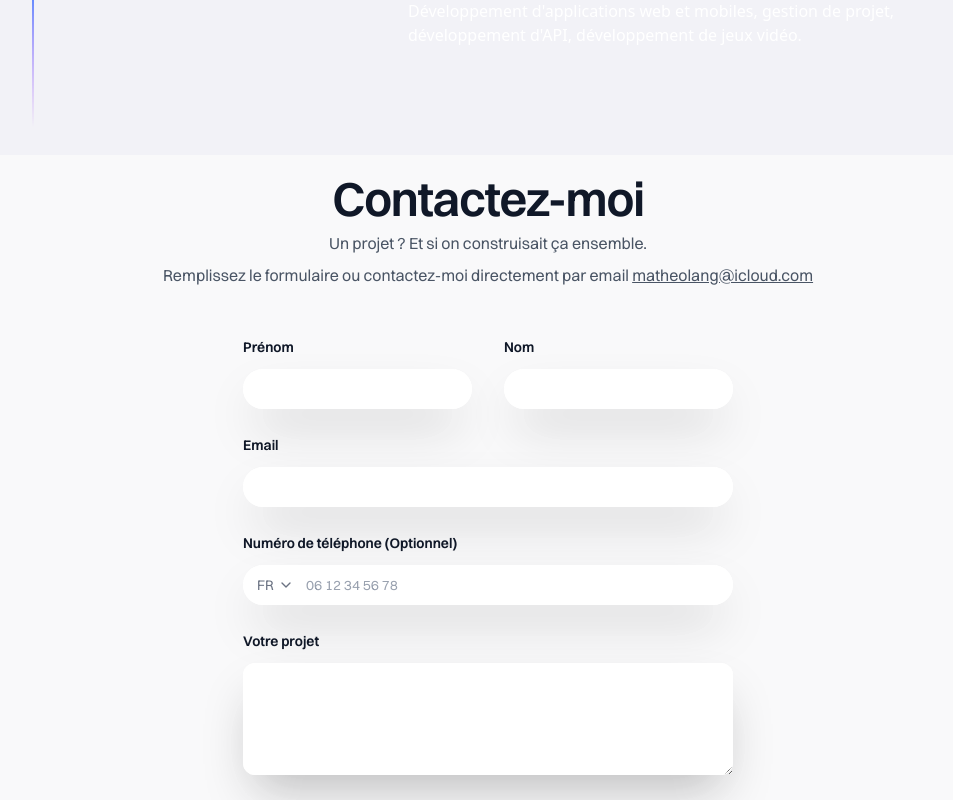
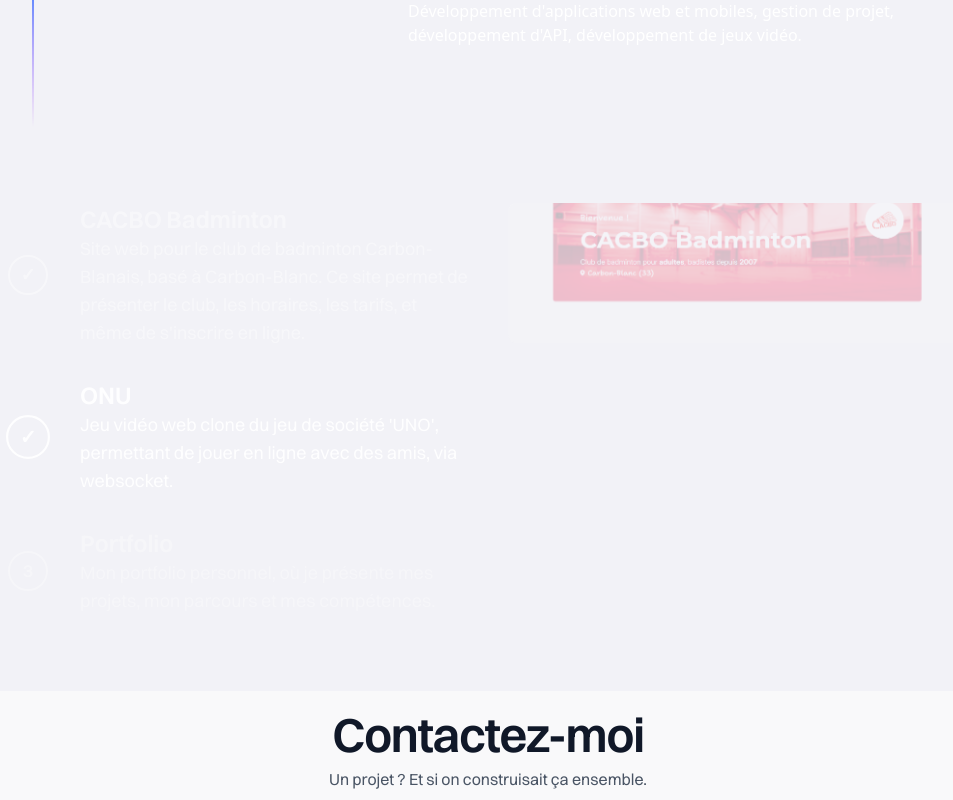
Before and after one commit to Matsuel/portfolio, a Next.js app: page / in a window 1280 px wide. Shown: the part 2840-3640 px from the top of the page, without its empty margins (152-1105 px from the left). Built offline with nearby package versions, Linux system fonts and the light colour scheme.

Commit message:
Section Projets

```diff
--- a/constants/projets.ts
+++ b/constants/projets.ts
@@ -1,52 +1,17 @@
-import { Projet } from "@/types";
-
-export const projets: Projet[] = [
+export const features = [
     {
-        name: "ATPEscrime",
-        description: "Ce site internet a été réalisé dans le but de montrer les actions de l'association à travers la pratique de l'escrime pour dénoncer les différents types de violences dans notre société.",
-        image: "/atpescrime.png",
-        color: "#d0d0d0",
-        links: {
-            web: "https://atpescrime.com",
-            github: "https://github.com/Matsuel/ATPE",
-        }
+        title: 'CACBO Badminton',
+        content: "Site web pour le club de badminton Carbon-Blanais, basé à Carbon-Blanc. Ce site permet de présenter le club, les horaires, les tarifs, et même de s'inscrire en ligne.",
+        image: '/cacbo.png'
     },
     {
-        name: "CACBO Badminton",
-        description: "Site web pour le club de badminton Carbon-Blanais, basé à Carbon-Blanc. Ce site permet de présenter le club, les horaires, les tarifs, et même de s'inscrire en ligne.",
-        image: "/cacbo.png",
-        color: "#f0f0f0",
-        links: {
-            web: "https://cacbobad.fr/",
-            github: "https://github.com/Matsuel/CACBO-Badminton",
-        }
+        title: 'ONU',
+        content: "Jeu vidéo web clone du jeu de société 'UNO', permettant de jouer en ligne avec des amis, via websocket.",
+        image: '/onu.png'
     },
     {
-        name: "F1 APP",
-        description: "Application mobile dédiée à la Formule 1, permettant de suivre les courses, les classements et les actualités de la saison.",
-        image: "/f1app.png",
-        color: "#c0c0c0",
-        links: {
-            github: "https://github.com/Wiibleyde/f1-app"
-        }
-    },
-    {
-        name: "ONU",
-        description: "Jeu vidéo web clone du jeu de société 'UNO', permettant de jouer en ligne avec des amis, via websocket.",
-        image: "/onu.png",
-        color: "#b0b0b0",
-        links: {
-            web: "https://onu.matsuel.fr",
-            github: "https://github.com/Matsuel/ONU",
-        }
-    },
-    {
-        name: "Portfolio",
-        description: "Mon portfolio personnel, où je présente mes projets, mon parcours et mes compétences.",
-        image: "/portfolio.png",
-        color: "#e0e0e0",
-        links: {
-            github: "https://github.com/Matsuel/portfolio",
-        }
+        title: 'Portfolio',
+        content: "Mon portfolio personnel, où je présente mes projets, mon parcours et mes compétences.",
+        image: '/portfolio.png'
     },
 ]
--- a/src/app/page.tsx
+++ b/src/app/page.tsx
@@ -5,6 +5,7 @@ import Hero from "@/components/Hero";
 import Loader from "@/components/Loader";
 import Navbar from "@/components/Navbar";
 import Parcours from "@/components/Parcours";
+import Projects from "@/components/Projects";
 import Services from "@/components/Services";
 
 export default function Home() {
@@ -16,6 +17,7 @@ export default function Home() {
       <Hero />
       <Services />
       <Parcours />
+      <Projects />
       <Contact />
       <Footer />
     </div>
--- /dev/null
+++ b/src/components/Features.tsx
@@ -0,0 +1,115 @@
+"use client"
+
+import React, { useState, useEffect } from "react"
+import { motion, AnimatePresence } from "framer-motion"
+import Image from "next/image"
+import { cn } from "@/utils/cn"
+
+interface Feature {
+    title: string
+    content: string
+    image: string
+}
+
+interface FeatureStepsProps {
+    features: Feature[]
+    className?: string
+    autoPlayInterval?: number
+}
+
+export function FeatureSteps({
+    features,
+    className,
+    autoPlayInterval = 6000,
+}: FeatureStepsProps) {
+    const [currentFeature, setCurrentFeature] = useState(0)
+    const [progress, setProgress] = useState(0)
+
+    useEffect(() => {
+        const timer = setInterval(() => {
+            if (progress < 100) {
+                setProgress((prev) => prev + 100 / (autoPlayInterval / 100))
+            } else {
+                setCurrentFeature((prev) => (prev + 1) % features.length)
+                setProgress(0)
+            }
+        }, 100)
+
+        return () => clearInterval(timer)
+    }, [progress, features.length, autoPlayInterval])
+
+    return (
+        <div className={cn("p-8 md:p-12", className)}>
+            <div className="max-w-7xl mx-auto w-full">
+
+                <div className="flex flex-col md:grid md:grid-cols-2 gap-6 md:gap-10">
+                    <div className="order-2 md:order-1 space-y-8">
+                        {features.map((feature, index) => (
+                            <motion.div
+                                key={index}
+                                className="flex items-center gap-6 md:gap-8"
+                                initial={{ opacity: 0.3 }}
+                                animate={{ opacity: index === currentFeature ? 1 : 0.3 }}
+                                transition={{ duration: 0.5 }}
+                            >
+                                <motion.div
+                                    className={cn(
+                                        "w-8 h-8 md:w-10 md:h-10 rounded-full flex items-center justify-center border-2",
+                                        index === currentFeature
+                                            ? "bg-primary border-primary text-primary-foreground scale-110"
+                                            : "bg-muted border-muted-foreground",
+                                    )}
+                                >
+                                    {index <= currentFeature ? (
+                                        <span className="text-lg font-bold">✓</span>
+                                    ) : (
+                                        <span className="text-lg font-semibold">{index + 1}</span>
+                                    )}
+                                </motion.div>
+
+                                <div className="flex-1">
+                                    <h3 className="text-xl md:text-2xl font-semibold">
+                                        {feature.title}
+                                    </h3>
+                                    <p className="text-sm md:text-lg text-muted-foreground">
+                                        {feature.content}
+                                    </p>
+                                </div>
+                            </motion.div>
+                        ))}
+                    </div>
+
+                    <div
+                        className={cn(
+                            "order-1 md:order-2 relative h-[200px] md:h-[300px] lg:h-[400px] overflow-hidden rounded-lg"
+                        )}
+                    >
+                        <AnimatePresence mode="wait">
+                            {features.map(
+                                (feature, index) =>
+                                    index === currentFeature && (
+                                        <motion.div
+                                            key={index}
+                                            className="absolute inset-0 rounded-lg overflow-hidden"
+                                            initial={{ y: 100, opacity: 0, rotateX: -20 }}
+                                            animate={{ y: 0, opacity: 1, rotateX: 0 }}
+                                            exit={{ y: -100, opacity: 0, rotateX: 20 }}
+                                            transition={{ duration: 0.5, ease: "easeInOut" }}
+                                        >
+                                            <Image
+                                                src={feature.image}
+                                                alt={feature.title}
+                                                className="w-full h-auto object-cover transition-transform transform rounded-lg"
+                                                width={1000}
+                                                height={500}
+                                            />
+                                        </motion.div>
+                                    ),
+                            )}
+                        </AnimatePresence>
+                    </div>
+                </div>
+            </div>
+        </div>
+    )
+}
--- /dev/null
+++ b/src/components/Projects.tsx
@@ -0,0 +1,17 @@
+import React from 'react'
+import SectionLayout from './SectionLayout'
+import { FeatureSteps } from './Features'
+import { features } from '../../constants/projets'
+
+const Projects = () => {
+
+    return (
+        <SectionLayout>
+            <FeatureSteps
+                features={features}
+            />
+        </SectionLayout>
+    )
+}
+
+export default Projects
```
Also changed, not shown: public/atpe.png (deleted).
